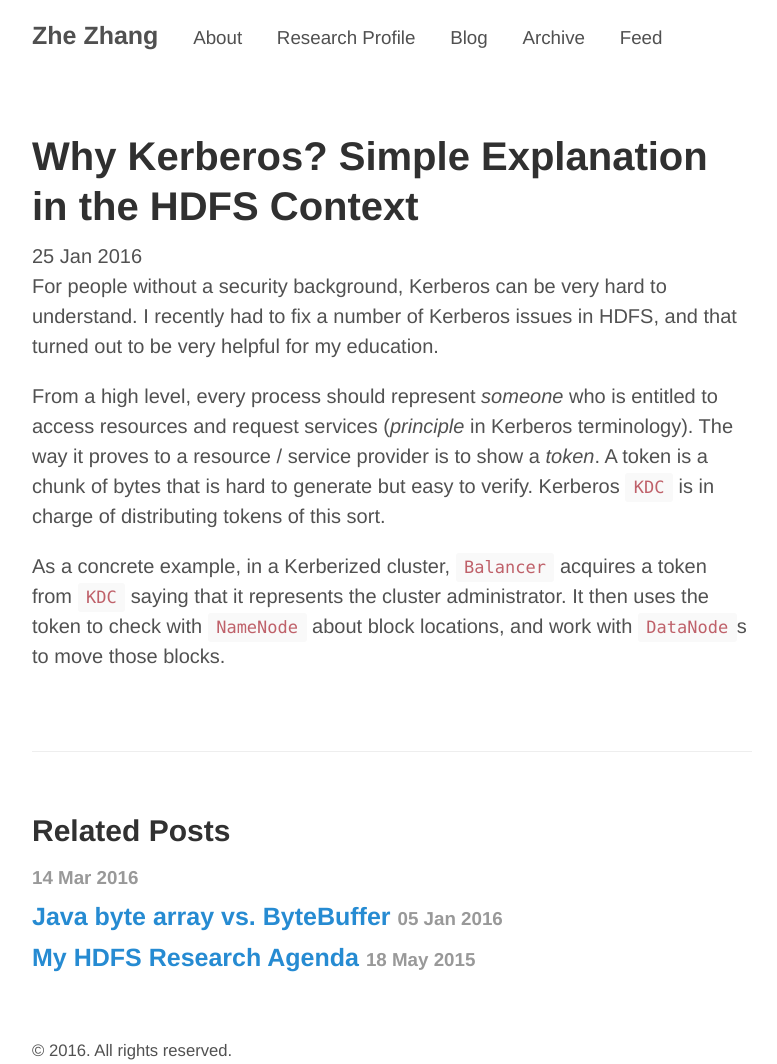
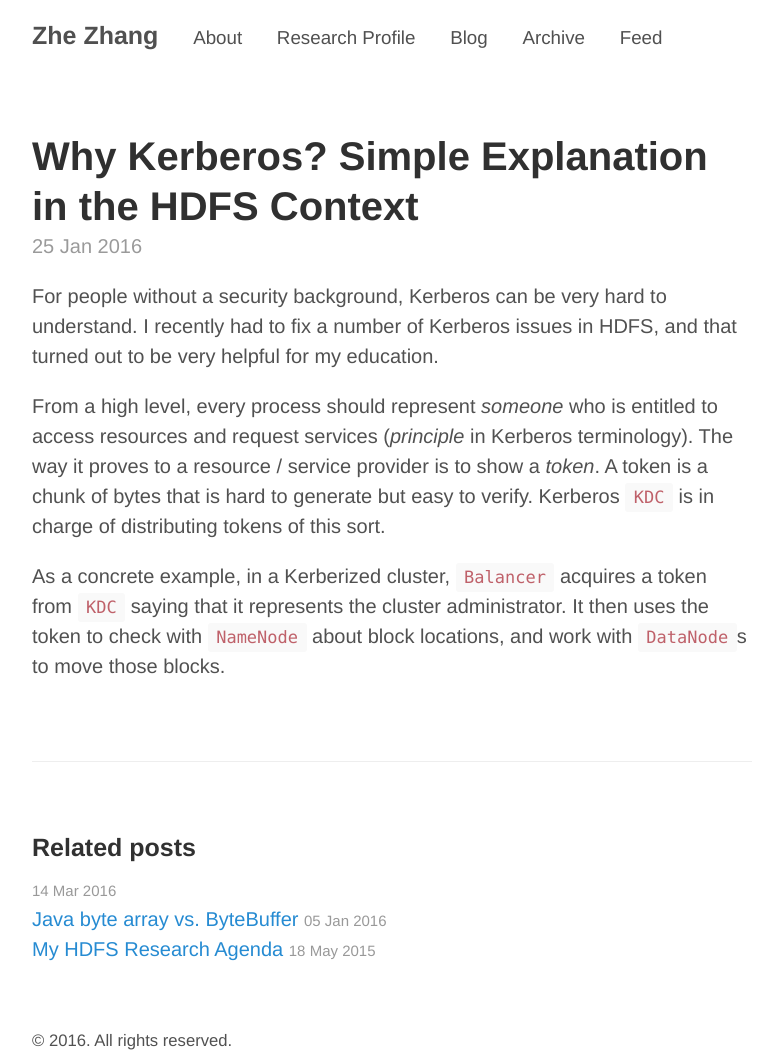
Before and after one commit to zhe-thoughts/zhe-thoughts.github.io, a Jekyll site: the page built from _posts/2016-01-25-HDFS-Kerberos.md, in a window 1280 px wide. Shown: the whole page, without its empty margins (248-1025 px from the left). Built offline with Jekyll 4.4.1, drawn with Linux system fonts in a browser that asks for light colours.

Commit message:
Update post.html

```diff
--- a/_layouts/post.html
+++ b/_layouts/post.html
@@ -4,22 +4,22 @@ layout: default
 
 <article class="post">
   <h1 class="post-title">{{ page.title }}</h1>
-  <time datetime="{{ page.date | date_to_xmlschema }}" class="page-date">{{ page.date | date_to_string }}</time>
+  <time datetime="{{ page.date | date_to_xmlschema }}" class="post-date">{{ page.date | date_to_string }}</time>
   {{ content }}
 </article>
 
+{% if site.related_posts != empty %}
 <aside class="related">
-  <h2>Related Posts</h2>
+  <h3>Related posts</h3>
   <ul class="related-posts">
     {% for post in site.related_posts limit:3 %}
       <li>
-        <h3>
-          <a href="{{ site.baseurl }}{{ post.url }}">
-            {{ post.title }}
-            <small><time datetime="{{ post.date | date_to_xmlschema }}">{{ post.date | date_to_string }}</time></small>
-          </a>
-        </h3>
+        <a href="{{ site.baseurl }}{{ post.url }}">
+          {{ post.title }}
+          <small><time datetime="{{ post.date | date_to_xmlschema }}">{{ post.date | date_to_string }}</time></small>
+        </a>
       </li>
     {% endfor %}
   </ul>
 </aside>
+{% endif %}
```
